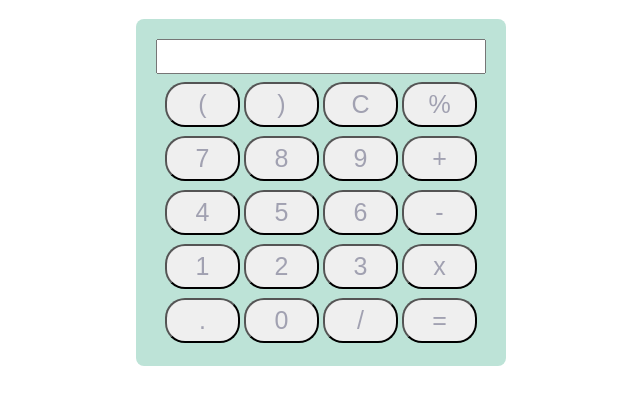
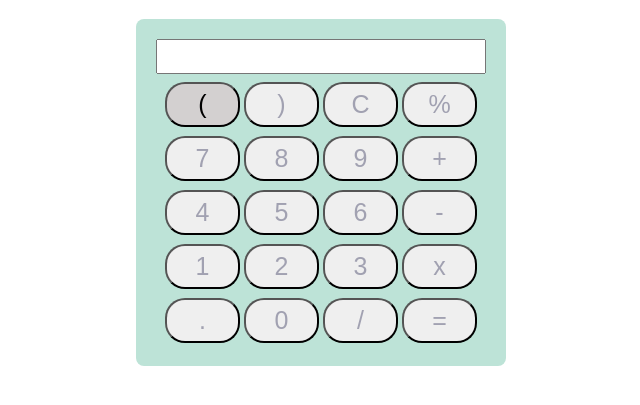
Before and after one commit to MdMuzaffar/HTML-CSS-JS-Calculator, a plain HTML site: page index.html in a window 1280 px wide. In both pictures the pointer is over the button 521 px from the left and 185 px from the top of the page. Shown: the part 81-486 px from the top of the page, without its empty margins (319-959 px from the left). Drawn offline with Linux system fonts and the light colour scheme.

Commit message:
Style change
CSS style change

```diff
--- a/style.css
+++ b/style.css
@@ -25,6 +25,11 @@ button {
     border-radius: 20px;
 }
 
+button:hover {
+    color: #000;
+    background-color: rgb(211, 208, 208);
+}
+
 .calculator {
     background-color: rgb(189, 227, 215);
     display: inline-block;
```
